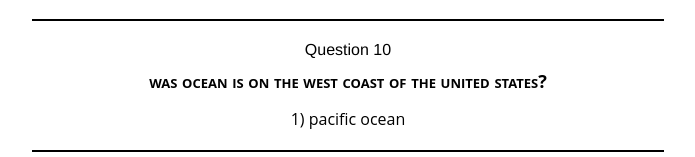
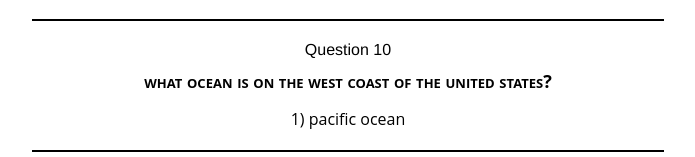
Before and after one commit to mmaustin/citizenship-questions-answers, a React (Create React App) app in the folder citizenship-frontend/: page /questions/questions-eight in a window 1280 px wide. Shown: the part 1362-1519 px from the top of the page, without its empty margins (292-987 px from the left). Built offline with nearby package versions, Linux system fonts and the light colour scheme.

Commit message:
corrected several incorrect imports

```diff
--- a/citizenship-frontend/src/App.js
+++ b/citizenship-frontend/src/App.js
@@ -40,7 +40,7 @@ const App = () => {
                     <Route exact path='/questions/questions-seven' element={<QuestionsListSeven/>}/>
                     <Route exact path='/questions/quiz-seven' element={<QuizSeven/>}/>
                     <Route exact path='/questions/questions-eight' element={<QuestionsListEight/>}/>
-                    <Route exact path='/questions/quiz-seven' element={<QuizEight/>}/>
+                    <Route exact path='/questions/quiz-eight' element={<QuizEight/>}/>
                     <Route path="*" element={<p>There's Nothing At This Address!</p> }/>
                 </Routes>
         </Router>
--- a/citizenship-frontend/src/app/store.js
+++ b/citizenship-frontend/src/app/store.js
@@ -34,6 +34,6 @@ export default configureStore({
     quizQuestionsSeven: quizQuestionsReducerSeven,
     displayQuestionsSeven: displaySliceSeven,
     quizQuestionsEight: quizQuestionsReducerEight,
-    displaySliceEight: displaySliceEight,
+    displayQuestionsEight: displaySliceEight,
   },
 });
--- a/citizenship-frontend/src/features/questionsEight/QuizEight.js
+++ b/citizenship-frontend/src/features/questionsEight/QuizEight.js
@@ -1,6 +1,6 @@
 import React, {useState} from 'react'
 import { useSelector, useDispatch } from 'react-redux'
-import { removeQuestion } from './quizQuestionSliceEight'
+import { removeQuestion } from './quizQuestionsSliceEight'
 import { quizAnswersEight } from './questionsEight'
 import { addAnswer } from './displaySliceEight'
 
--- a/citizenship-frontend/src/features/questionsEight/questionsEight.js
+++ b/citizenship-frontend/src/features/questionsEight/questionsEight.js
@@ -8,7 +8,7 @@ answer: [{ans: 'communism'}]}, {id: nanoid(), question: 'what movement tried to
 answer: [{ans: 'fought for civil rights'}, {ans: 'worked for equality for all americans'}]},
 {id: nanoid(), question: 'what major event happened on september 11, 2001, in the united states?', answer: [{ans: 'terrorists attacked the united states'}]},
 {id: nanoid(), question: 'name one of the two longest rivers in the united states',
-answer: [{ans: 'missouri river'}, {ans: 'mississippi river'}]}, {id: nanoid(), question: 'was ocean is on the west coast of the united states?',
+answer: [{ans: 'missouri river'}, {ans: 'mississippi river'}]}, {id: nanoid(), question: 'what ocean is on the west coast of the united states?',
 answer: [{ans: 'pacific ocean'}]}]
 
 //skipped question 87
@@ -27,5 +27,5 @@ answer: [{ans: 'communism'}], displayAnswer: 'Pending', value: ''}, {id: nanoid(
 answer: [{ans: 'fought for civil rights'}, {ans: 'worked for equality for all americans'}], displayAnswer: 'Pending', value: ''},
 {id: nanoid(), question: 'what major event happened on september 11, 2001, in the united states?', answer: [{ans: 'terrorists attacked the united states'}], displayAnswer: 'Pending', value: ''},
 {id: nanoid(), question: 'name one of the two longest rivers in the united states',
-answer: [{ans: 'missouri river'}, {ans: 'mississippi river'}], displayAnswer: 'Pending', value: ''}, {id: nanoid(), question: 'was ocean is on the west coast of the united states?',
+answer: [{ans: 'missouri river'}, {ans: 'mississippi river'}], displayAnswer: 'Pending', value: ''}, {id: nanoid(), question: 'what ocean is on the west coast of the united states?',
 answer: [{ans: 'pacific ocean'}], displayAnswer: 'Pending', value: ''}]
```
